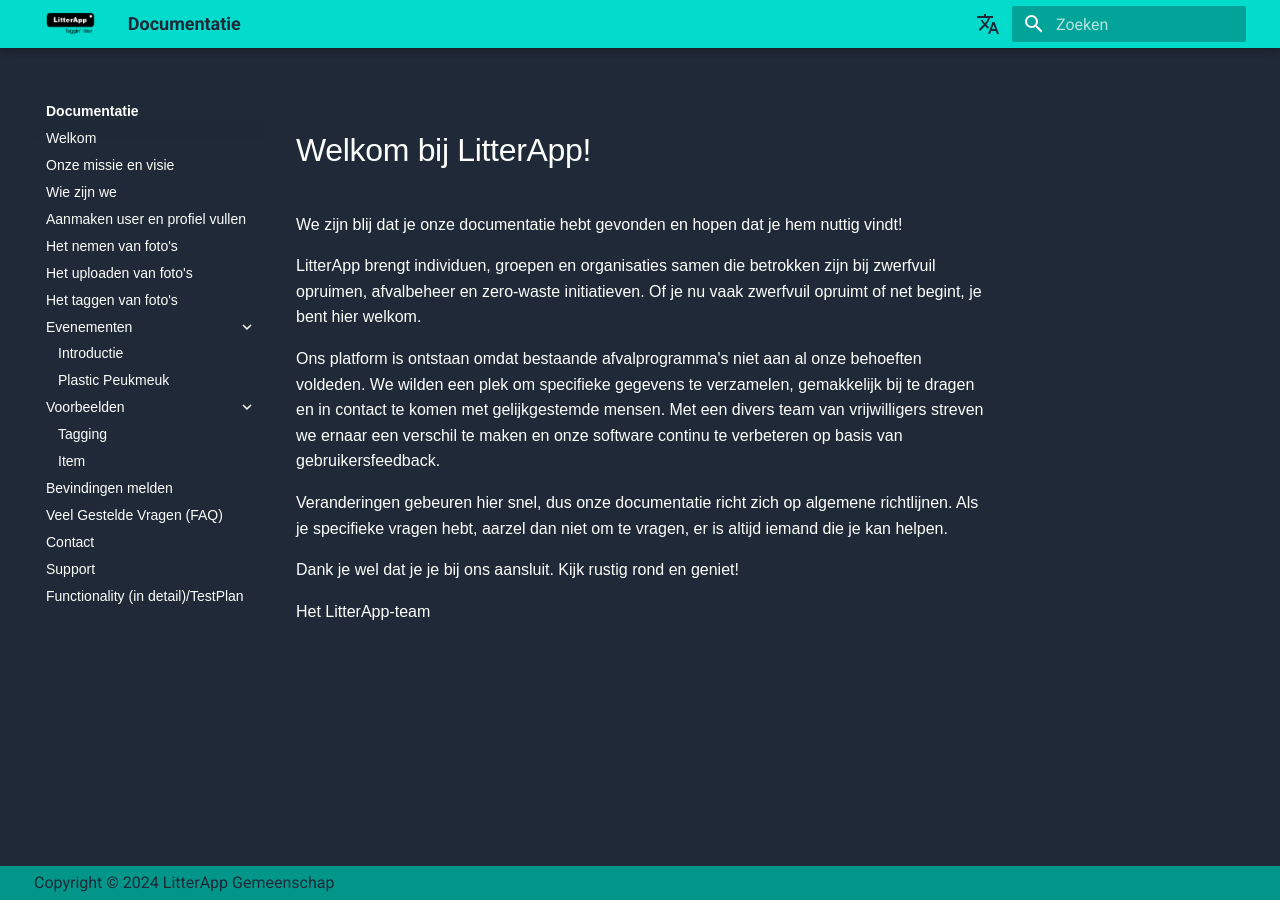
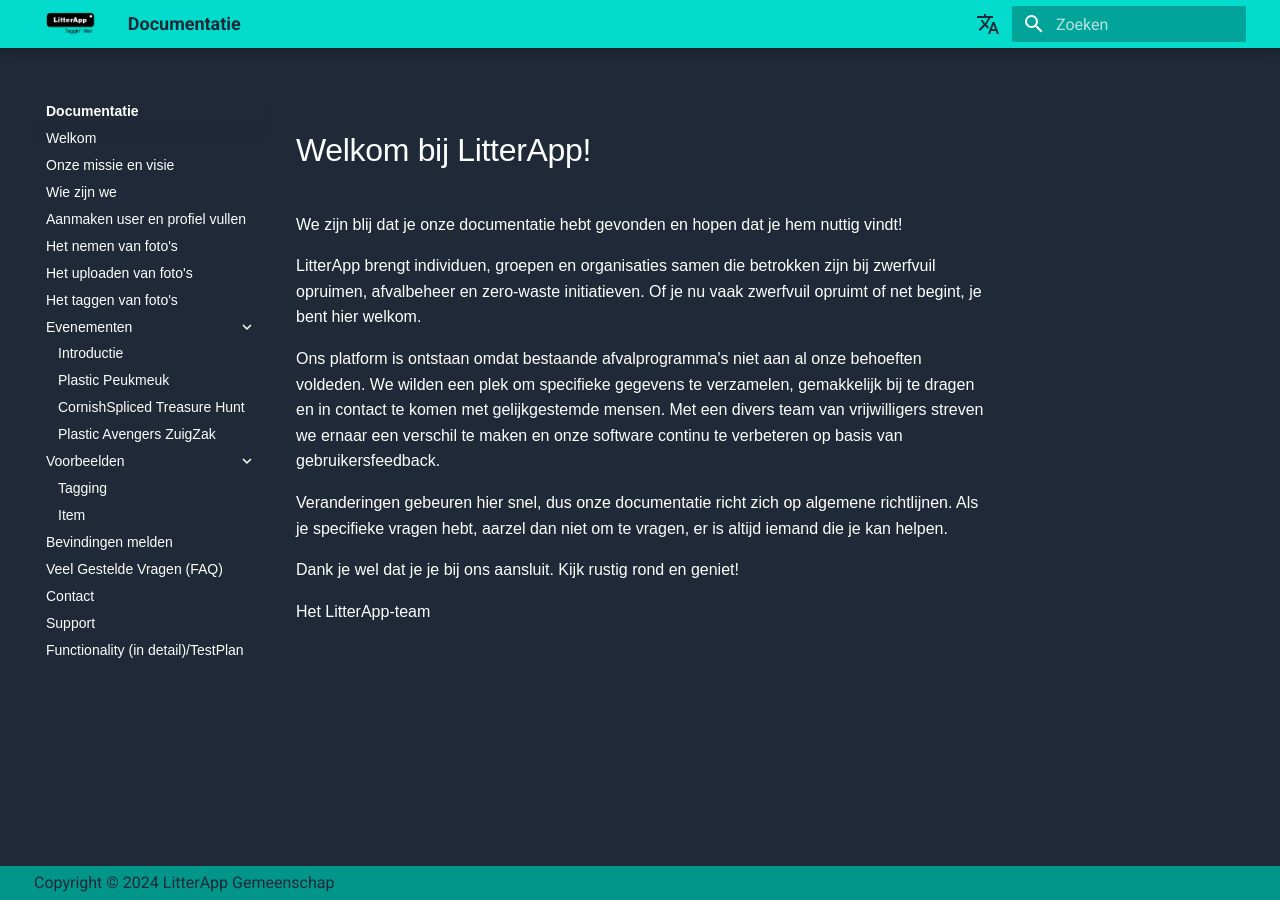
Before and after one commit to phummelen/littertagger-docs, an MkDocs documentation site: the page built from documentation/docs/nl/index.md, in a window 1280 px wide. Built offline with MkDocs 1.6.1 and Material for MkDocs 9.7.7, drawn with Linux system fonts in a browser that asks for light colours; comment, search, counter and statistics services are not loaded.

Commit message:
Update mkdocs.yml

```diff
--- a/documentation/config/nl/mkdocs.yml
+++ b/documentation/config/nl/mkdocs.yml
@@ -55,6 +55,8 @@ nav:
 - Evenementen:
     - Introductie: 50_Events.md
     - Plastic Peukmeuk: 50_PeukMeuk.md
+    - CornishSpliced Treasure Hunt: 50_TreasureHunt.md
+    - Plastic Avengers ZuigZak: 50_SuckSack.md
 - Voorbeelden:
     - Tagging: 90_Tagging-Examples.md
     - Item: 92_Item-Examples.md
```
